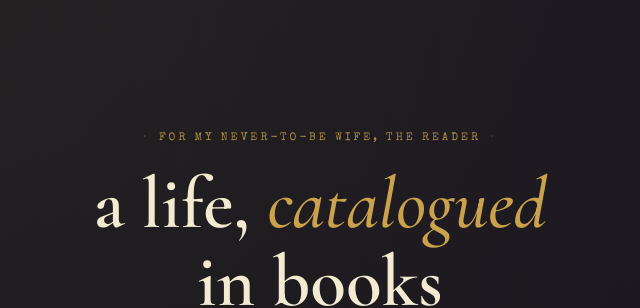
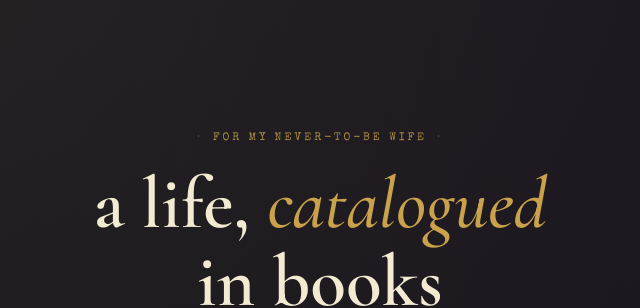
Before and after one commit to dp0000000004-eng/Inya-v2, a plain HTML site: page index.html in a window 1280 px wide. Shown: the top 308 px of the page, 320-960 px from the left. Drawn offline with nearby package versions, Linux system fonts and the light colour scheme.

Commit message:
Update index.html

```diff
--- a/index.html
+++ b/index.html
@@ -687,7 +687,7 @@
 
 <main>
   <section class="hero">
-    <div class="eyebrow">for My never-to-be wife, the reader</div>
+    <div class="eyebrow">for My never-to-be wife</div>
     <h1>a life, <em>catalogued</em><br>in books</h1>
     <p>Every book leaves a mark — a sentence you highlighted, a night you write your won Story. This is where those mark left, eventhough everything left.</p>
     <div class="tally">
```
